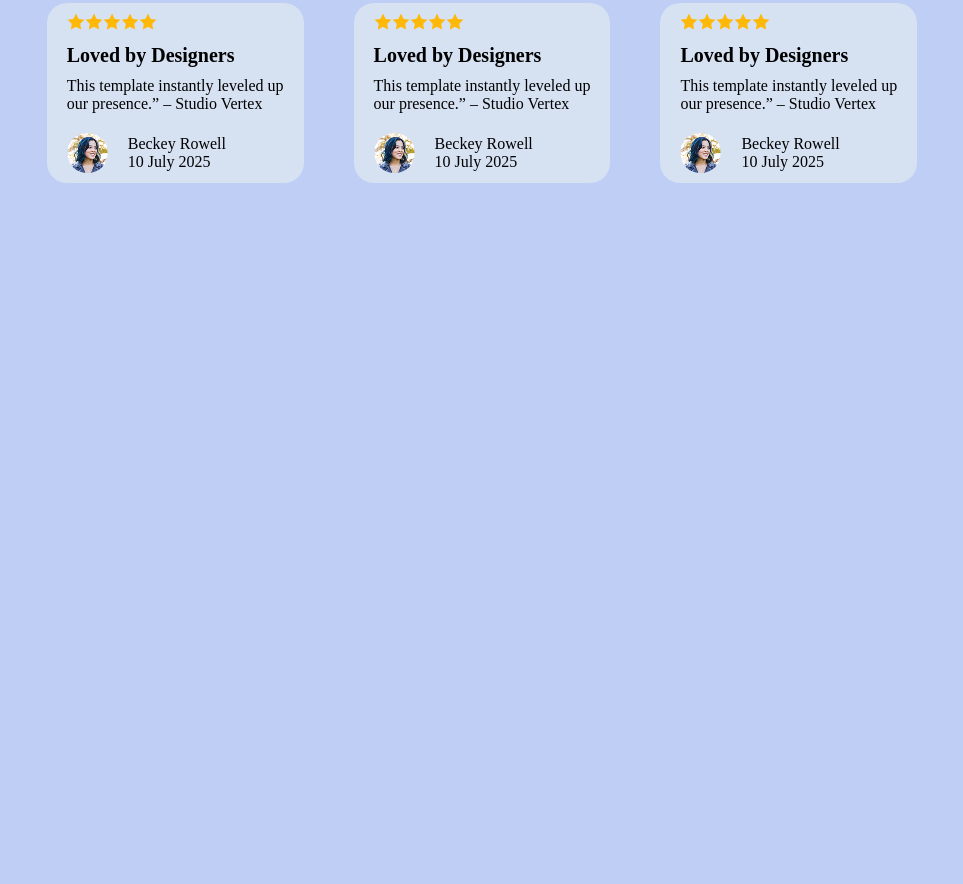
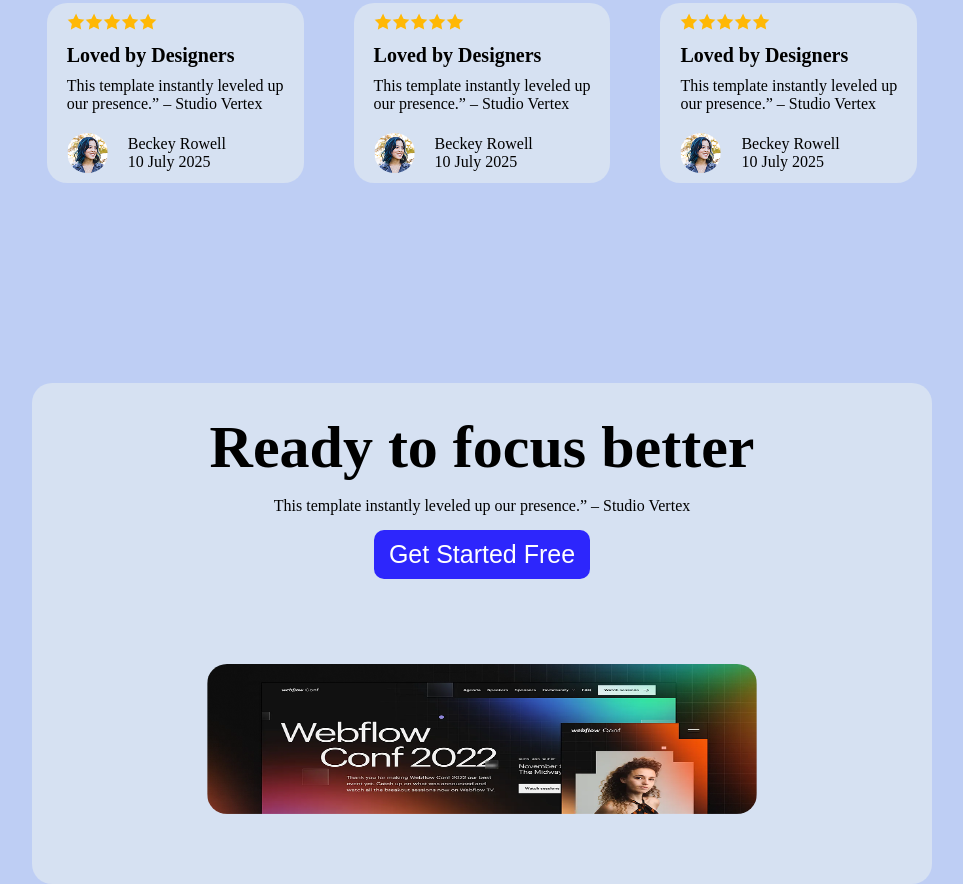
Before and after one commit to mdmithunali/1st-project, a plain HTML site: page index.html in a window 1280 px wide. Shown: the part 1384-2268 px from the top of the page, without its empty margins (158-1121 px from the left). Before the commit the page ends 1767 px from the top, so only its background shows below. Drawn offline with Linux system fonts and the light colour scheme.

Commit message:
focus section

```diff
--- a/index.html
+++ b/index.html
@@ -141,6 +141,21 @@
         </section>
 
 
+<!-- focus section -->
+
+
+<section class="focus">
+            <h3 class="focus-title">Ready to focus better</h3>
+            <p class="focus-subtitle">
+                This template instantly leveled up our presence.” – Studio Vertex
+            </p>
+            <a href="#"><button class="focus-btn common-btn">Get Started Free</button></a>
+            <img class="focus-img" src="/image/wc.png" alt="">
+
+
+         </section>
+
+
 
 
 
--- a/style.css
+++ b/style.css
@@ -194,3 +194,26 @@ body{
     border-radius: 50%;
     margin-right: 20px;
 }
+
+/* focus section  */
+.focus{
+    width: 900px;
+    margin: 0 auto;
+    display: flex;
+    flex-direction: column;
+    justify-content: center;
+    align-items: center;
+    gap: 15px;
+    background-color:rgb(214, 225, 242);
+    border-radius: 20px;
+}
+.focus-img{
+    width: 550px;
+    height: 150px;
+    border-radius: 20px;
+    margin:70px 70px;
+}
+.focus-title{
+    font-size: 60px;
+    margin-top: 30px;
+}
```
